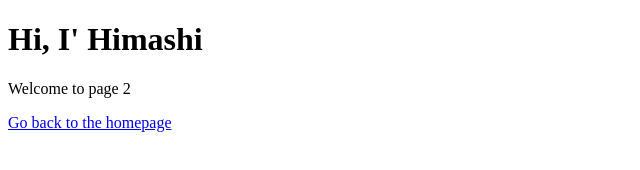
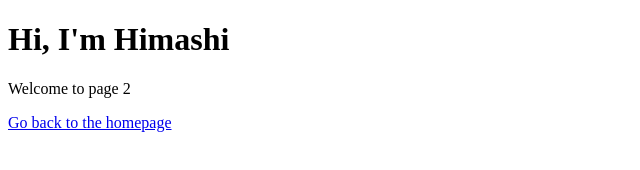
Before and after one commit to himashi99/gatsby-myblog, a Gatsby site: page /page-2 in a window 1280 px wide. Shown: the whole page, without its empty margins (0-640 px from the left). Built offline with nearby package versions, Linux system fonts and the light colour scheme; Gatsby itself is replaced by a stand-in of ours.

Commit message:
Updated typo

```diff
--- a/src/pages/page-2.js
+++ b/src/pages/page-2.js
@@ -4,7 +4,7 @@ import Link from 'gatsby-link'
 
 const SecondPage = () => (
   <div>
-    <h1>Hi, I{`'`} Himashi</h1>
+    <h1>Hi, I{`'`}m Himashi</h1>
     <p>Welcome to page 2</p>
     <Link to="/">Go back to the homepage</Link>
     {/* <Rectangle/> */}
```
